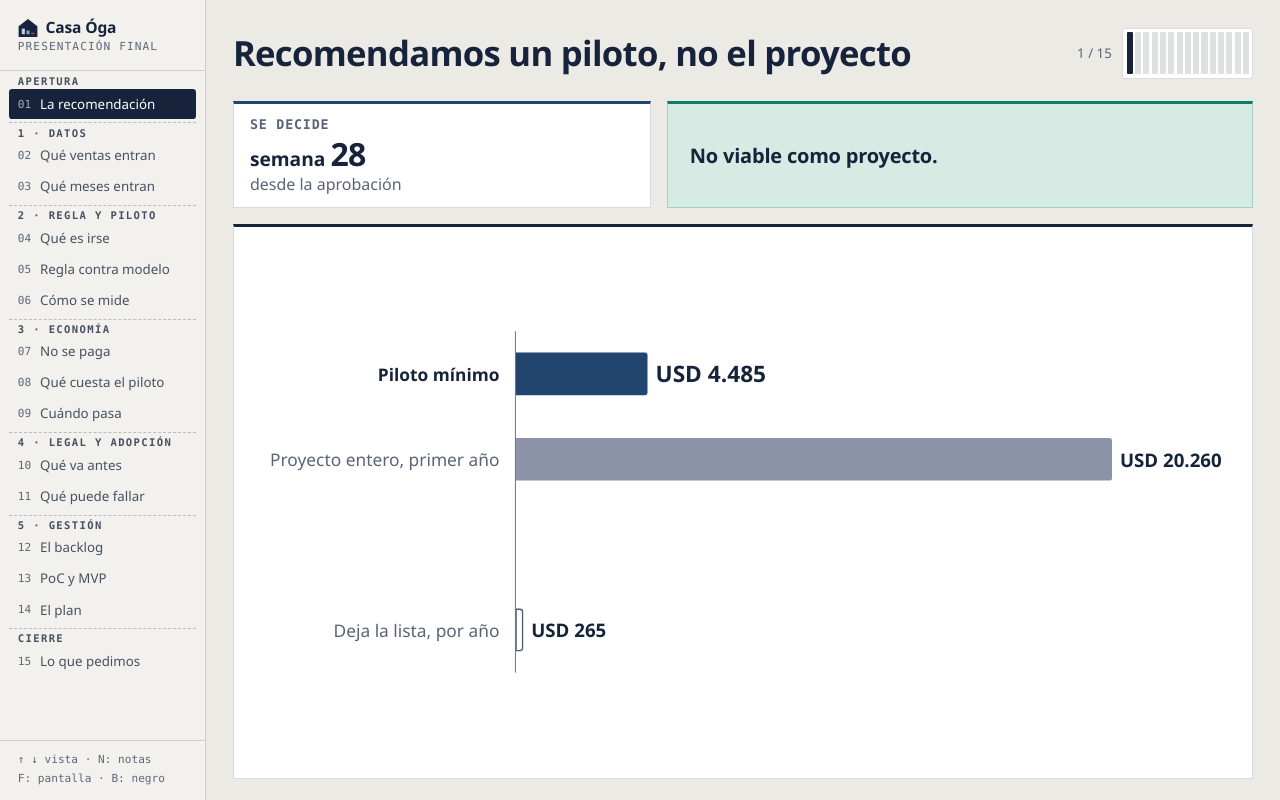
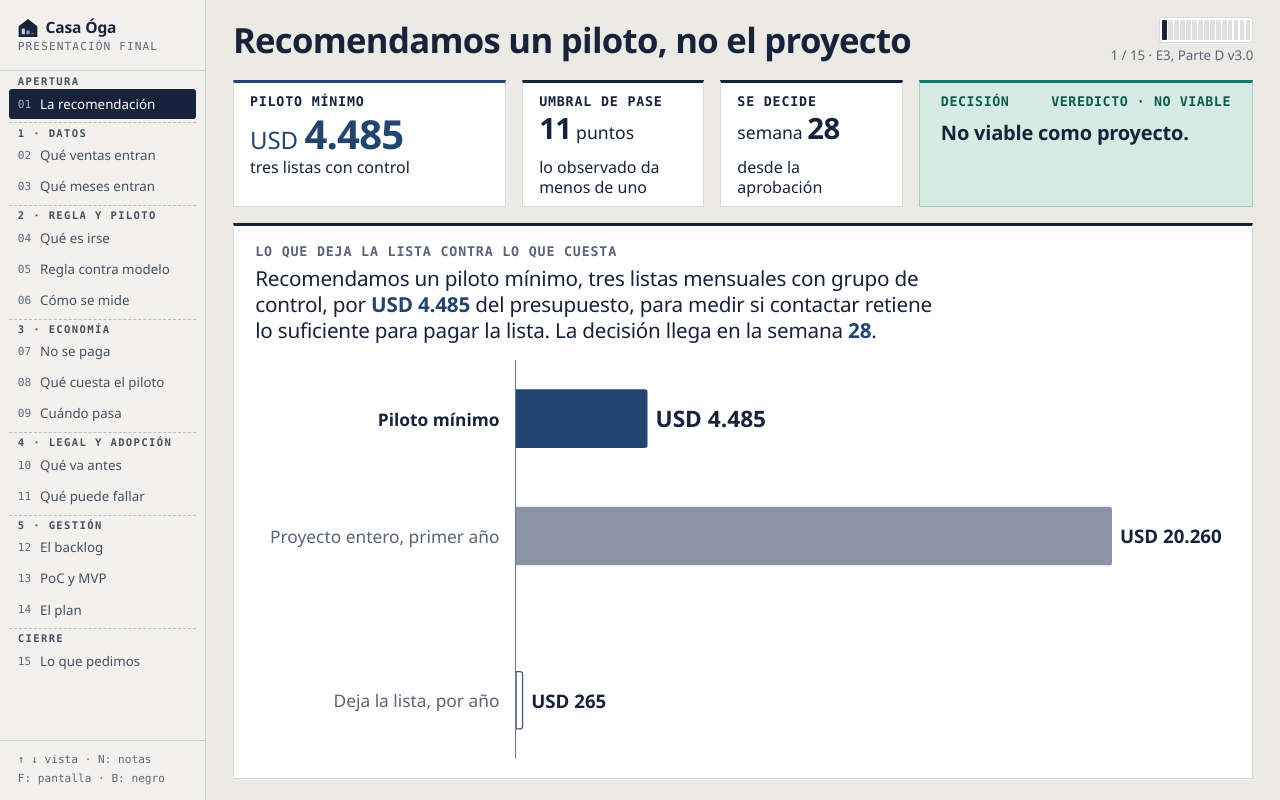
Before and after one commit to SebasCaules/TP_82.21-Data-Driven, a React (Vite) app in the folder final/: page /#v01 in a window 1280 px wide. Built offline with nearby package versions, Linux system fonts and the light colour scheme.

Commit message:
prototipo hibrido: V01 y V09 con banda de tres tarjetas, decision con area y estado, que mide y conclusion sobre el grafico del rediseno

```diff
--- a/final/src/App.jsx
+++ b/final/src/App.jsx
@@ -23,6 +23,7 @@ import { ImpresionCtx } from '../../e2/src/escala.js'
 import { VentanaCtx, medir } from '../../e3/src/zoom.js'
 import { PanelNotas, VentanaNotas } from './Notas.jsx'
 import { UCtx, calcularU } from './escala.js'
+import { esHibrida } from './hibrido.js'
 
 const hashDe = (i) => `#${VISTAS[i].id.toLowerCase()}`
 function indiceDeHash() {
@@ -280,6 +281,21 @@ export default function App() {
  *  pantalla y queda en el title del contador y en la cabecera de las notas. */
 function Encabezado({ vista }) {
   const fuente = vista.fuente ?? ''
+  // (18/11, prototipo híbrido, hibrido.js) En V01 y V09 vuelve la fuente: «n / total · fuente» en un renglón de letra
+  // secundaria, debajo de la barra de avance (en columna, así el título de V09 sigue entrando a 52 u en 1024 × 768).
+  if (esHibrida(vista.id)) {
+    return (
+      <header className="e2-enc fin-enc-hib">
+        <h1 className="e2-preg">{vista.pregunta}</h1>
+        <div className="e2-enc-der">
+          <Avance vista={vista} />
+          <span className="e2-enc-corte fin-enc-donde">
+            {`${etiquetaDe(vista).replace(/^0/, '')} / ${TOTAL_VISTAS}`}{fuente && ` · ${fuente}`}
+          </span>
+        </div>
+      </header>
+    )
+  }
   return (
     <header className="e2-enc">
       <h1 className="e2-preg">{vista.pregunta}</h1>
--- a/final/src/Plantilla.jsx
+++ b/final/src/Plantilla.jsx
@@ -40,8 +40,32 @@ export function Tarjetas({ T, items }) {
   })
 }
 
-export default function Vista({ id, items = [], cifras = [], conclusion = false, children }) {
+/** Modo híbrido (hibrido.js): banda de tres tarjetas a 3:2:2 y la verde, bloque de qué mide y conclusión arriba de la
+ *  tarjeta del gráfico, y el lienzo con todo lo que sobra. Las clases fin-hib* están en estilos_final.css. */
+function VistaHibrida({ id, T, items, cifras, children }) {
+  return (
+    <section className={`pant fin-hib fin-${id.toLowerCase()}`}>
+      <div className="fin-banda fin-banda-hib">
+        <Banda dcs={[decisionDe(T)]}>
+          <Tarjetas T={T} items={items} />
+        </Banda>
+      </div>
+      <div className="tarjeta fin-graf">
+        <div className="fin-cab">
+          <p className="fin-mide">{T.mide}</p>
+          <Conclusion T={T} cifras={cifras} />
+        </div>
+        <div className="fin-lienzo" role="img" aria-label={T.mide}>
+          <Lienzo className="lienzo">{children}</Lienzo>
+        </div>
+      </div>
+    </section>
+  )
+}
+
+export default function Vista({ id, items = [], cifras = [], conclusion = false, hibrido = false, children }) {
   const T = textosDe(id)
+  if (hibrido) return <VistaHibrida id={id} T={T} items={items} cifras={cifras}>{children}</VistaHibrida>
   return (
     <section className={`pant fin-${id.toLowerCase()}`}>
       <div className={`fin-banda ${items.length ? 'fin-banda-cifra' : 'fin-banda-sola'}`}>
--- a/final/src/barras.jsx
+++ b/final/src/barras.jsx
@@ -15,10 +15,15 @@ import { ACC, CTX, FIN_GRIS, INK, TRAZO, BarraH, LineaBase, ancho, rectRedondo,
 export const anchoEtiquetas = (datos, u) =>
   Math.ceil(Math.max(0, ...datos.map((d) => ancho(d.etiqueta, tam('cat', u), 600)))) + 24 * u
 
-function geometria(datos, w, h, u, maximo, fuera) {
-  const n = datos.length + datos.filter((d) => d.separado).length
-  const paso = Math.min(128 * u, h / Math.max(1, n))
-  const t = Math.min(64 * u, 0.5 * paso)
+// (18/11, prototipo híbrido) Con `llenar`, el bloque ocupa el alto del lienzo: el paso es h / n sin tope, la barra la
+// mitad del paso (hasta 120 u) y el hueco de la fila separada, 0,4 paso. Sin `llenar`, lo del rediseño.
+const HUECO_LLENAR = 0.4
+
+function geometria(datos, w, h, u, maximo, fuera, llenar = false) {
+  const hueco = llenar ? HUECO_LLENAR : 1
+  const n = datos.length + hueco * datos.filter((d) => d.separado).length
+  const paso = llenar ? h / Math.max(1, n) : Math.min(128 * u, h / Math.max(1, n))
+  const t = llenar ? Math.min(120 * u, 0.5 * paso) : Math.min(64 * u, 0.5 * paso)
   const rot = anchoEtiquetas(datos, u)
   const anchoVal = (d) => ancho(d.texto, tam(d.foco ? 'valFoco' : 'val', u), d.foco ? 700 : 600)
   const anchoNota = (d) => Math.max(
@@ -30,28 +35,28 @@ function geometria(datos, w, h, u, maximo, fuera) {
   const max = maximo ?? Math.max(...datos.map((d) => Math.max(d.valor, d.fantasma ?? 0)))
   const largo = Math.max(0, w - rot - cola)
   const escala = (v) => (max > 0 ? (Math.max(0, v) / max) * largo : 0)
-  return { paso, t, rot, escala, alto: n * paso }
+  return { paso, t, rot, escala, alto: n * paso, hueco }
 }
 
-export function BarrasFin({ w, h, datos, maximo }) {
+export function BarrasFin({ w, h, datos, maximo, llenar = false }) {
   const u = useU()
   if (!datos?.length) return null
   // primera pasada con las notas fantasma adentro; las que no entran pasan a la derecha y se mide de nuevo
   let fuera = new Set()
-  let g = geometria(datos, w, h, u, maximo, fuera)
+  let g = geometria(datos, w, h, u, maximo, fuera, llenar)
   const noEntra = (gg, d) => d.notaFantasma &&
     ancho(d.notaFantasma, tam('cat', u), 700) + 32 * u > gg.escala(d.fantasma) - gg.escala(d.valor)
   fuera = new Set(datos.filter((d) => noEntra(g, d)))
   if (fuera.size) {
-    g = geometria(datos, w, h, u, maximo, fuera)
+    g = geometria(datos, w, h, u, maximo, fuera, llenar)
     fuera = new Set(datos.filter((d) => noEntra(g, d)))
   }
-  const { paso, t, rot, escala, alto } = g
+  const { paso, t, rot, escala, alto, hueco } = g
   const x0 = rot
   const y0 = Math.max(0, (h - alto) / 2)
   let y = y0
   const filas = datos.map((d) => {
-    if (d.separado) y += paso
+    if (d.separado) y += hueco * paso
     const fila = { d, yc: y + paso / 2 }
     y += paso
     return fila
@@ -107,5 +112,5 @@ export function BarrasFin({ w, h, datos, maximo }) {
 
 /** El dibujo para Lienzo: recibe { w, h } y devuelve el BarrasFin. */
 export const barras = (props) => function Dibujo({ w, h }) {
-  return <BarrasFin datos={props.datos} maximo={props.maximo} w={w} h={h} />
+  return <BarrasFin datos={props.datos} maximo={props.maximo} llenar={props.llenar} w={w} h={h} />
 }
--- a/final/src/contenido_final.js
+++ b/final/src/contenido_final.js
@@ -324,8 +324,8 @@ export const CF = {
             sigue: [' puntos; el umbral pide ', ' con descuento y ', ' sin descuento.'],
             barras: {
               hoy: 'Con lo observado',
-              sin: 'Rama sin descuento',
-              con: 'Rama con descuento',
+              sin: 'Umbral, rama sin descuento',
+              con: 'Umbral, rama con descuento',
               eje: 'Puntos de diferencia de cruce',
             },
             decision: {
--- a/final/src/estilos_final.css
+++ b/final/src/estilos_final.css
@@ -124,6 +124,87 @@
 /* Notas: el renglón de quién presenta va pegado al de arriba. */
 .fin-notas-quien { margin-top: -4px; }
 
+/* ---------- prototipo híbrido (18/11, fase 6; hibrido.js): solo V01 y V09 ---------- */
+/* El marco y el gráfico del rediseño; la banda de tres tarjetas a 3:2:2 con la verde a un tercio, la fila «Decisión ·
+   área · estado», qué mide y la conclusión de 8e633e8. Presupuesto a 1920 × 1080: encabezado 96 u, banda 190 u, bloque
+   de conclusión unos 110 u y el lienzo con el resto (unos 530 u). Todo bajo .fin-hib o .fin-enc-hib: las otras trece
+   vistas no cambian. */
+.e3-vp {
+  --fin-h-cifra: calc(var(--fin-u) * 60);
+  --fin-h-cifra2: calc(var(--fin-u) * 44);
+  --fin-h-concl: calc(var(--fin-u) * 31);
+  --fin-h-banda: calc(var(--fin-u) * 190);
+}
+/* Encabezado: 96 u. A la derecha, en columna, la barra de avance (en u: 132 × 30 por dentro) y debajo «n / 15 · fuente»
+   en letra secundaria de 20 u. */
+.e3-vp .e2-enc.fin-enc-hib { height: calc(var(--fin-u) * 96); padding: var(--fin-s3) calc(var(--fin-u) * 40) 0; }
+.e3-vp .e2-enc.fin-enc-hib .e2-enc-der {
+  display: flex; flex-direction: column; align-items: flex-end; justify-content: center; gap: calc(var(--fin-u) * 6);
+  flex-shrink: 0;
+}
+.e3-vp .e2-enc.fin-enc-hib .e3-avance { padding: calc(var(--fin-u) * 3); }
+.e3-vp .e2-enc.fin-enc-hib .e3-avance-barras {
+  width: calc(var(--fin-u) * 132); height: calc(var(--fin-u) * 30); gap: calc(var(--fin-u) * 2);
+}
+.e3-vp .e2-enc .e2-enc-corte.fin-enc-donde {
+  font: 400 var(--fin-t-rotulo)/1.25 var(--fuente); letter-spacing: 0; color: var(--e3-ctx); white-space: nowrap;
+}
+.e3-vp .cuerpo:has(> .pant.fin-hib) { padding-top: var(--fin-s3); }
+
+/* Banda: la misma forma en todas las vistas híbridas. Tres tarjetas a 3:2:2 (span 3, 2, 2 de 8e633e8) y la verde a un
+   tercio del ancho (520 u de 1560 con el riel, como --e2-dec-w a 1920). */
+.e3-vp .fin-hib .fin-banda .e2-banda {
+  height: var(--fin-h-banda); grid-template-columns: minmax(0, 2fr) minmax(0, 1fr);
+}
+.e3-vp .fin-hib .fin-banda .e2-banda > .e2-banda-cifras {
+  grid-auto-flow: column; grid-template-columns: minmax(0, 3fr) minmax(0, 2fr) minmax(0, 2fr);
+}
+/* Tarjeta: rótulo, cifra y fragmento arriba, en filas a la misma altura en las tres (la fila de la cifra mide lo que la
+   central, 60 u, y las cifras apoyan abajo). */
+.e3-vp .fin-hib .fin-banda .e2-banda-cifras > .tarjeta {
+  align-content: start; gap: 0; padding: var(--fin-s2) var(--fin-s3) calc(var(--fin-u) * 8);
+}
+.e3-vp .fin-hib .fin-banda .e2-banda-cifras > .tarjeta:not(.e2-central) { border-top: calc(var(--fin-u) * 5) solid var(--ink); }
+.e3-vp .fin-hib .fin-banda .e2-banda-cifras .kpi-lbl { font: 600 var(--fin-t-rotulo)/1.25 var(--mono); color: var(--ink); }
+.e3-vp .fin-hib .fin-banda .e2-banda-cifras .ban-par { margin-top: calc(var(--fin-u) * 6); }
+.e3-vp .fin-hib .fin-banda .e2-banda-cifras .tarjeta .par-item { min-height: var(--fin-h-cifra); align-items: flex-end; }
+.e3-vp .fin-hib .fin-banda .e2-banda-cifras .tarjeta .par-val.e2-cifra {
+  font: 600 var(--fin-h-cifra2)/1 var(--fuente); letter-spacing: -.02em; color: var(--ink);
+}
+.e3-vp .fin-hib .fin-banda .e2-banda-cifras .tarjeta.e2-central .par-val.e2-cifra {
+  font-size: var(--fin-h-cifra); font-weight: 700; color: var(--acc);
+}
+.e3-vp .fin-hib .fin-banda .e2-banda-cifras .par-val .par-unidad { font-size: .6em; font-weight: 400; }
+.e3-vp .fin-hib .fin-banda .e2-banda-cifras .e2-linea {
+  margin-top: calc(var(--fin-u) * 6); font: 500 var(--fin-t-linea)/1.2 var(--fuente); color: var(--ink);
+  text-wrap: balance;
+}
+/* Tarjeta de decisión: vuelve la fila «Decisión» y «área · estado» (20 u, mono, verde oscuro) y debajo la frase. */
+.e3-vp .fin-hib .fin-banda .e2-banda > .tarjeta-dec {
+  justify-content: flex-start; padding: var(--fin-s2) var(--fin-s4) calc(var(--fin-u) * 12);
+}
+.e3-vp .fin-hib .fin-banda .e2-banda > .tarjeta-dec .kpi-lbl {
+  display: flex; justify-content: space-between; flex-wrap: wrap; gap: calc(var(--fin-u) * 4) var(--fin-s2);
+  font: 700 var(--fin-t-rotulo)/1.25 var(--mono); letter-spacing: .04em; text-transform: uppercase;
+  color: var(--dec-osc);
+}
+.e3-vp .fin-hib .fin-banda .e2-banda > .tarjeta-dec .kpi-lbl b { font-weight: 700; color: var(--dec-osc); }
+.e3-vp .fin-hib .fin-banda .e2-banda > .tarjeta-dec .dec-llano { margin-top: calc(var(--fin-u) * 14); }
+
+/* Tarjeta del gráfico: qué mide (20 u, mono, secundario) y la conclusión (31 u, 500) arriba; el lienzo llena el resto. */
+.e3-vp .fin-hib .tarjeta.fin-graf { padding: calc(var(--fin-u) * 28) var(--fin-s4); }
+.e3-vp .fin-hib .fin-cab { gap: var(--fin-s1); }
+.e3-vp .fin-hib .fin-mide {
+  margin: 0; font: 600 var(--fin-t-rotulo)/1.25 var(--mono); text-transform: uppercase; letter-spacing: .06em;
+  color: var(--e3-ctx);
+}
+.e3-vp .fin-hib .fin-graf .e3-conclusion {
+  font: 500 var(--fin-h-concl)/1.25 var(--fuente); letter-spacing: -.01em; color: var(--ink); text-wrap: balance;
+}
+/* La cifra de la conclusión: azul de acento y 800 (el azul solo no se distingue de la tinta). */
+.e3-vp .fin-hib .fin-graf .e3-conclusion b { font-weight: 800; color: var(--acc); }
+.e3-vp .fin-hib .fin-cab + .fin-lienzo { margin-top: var(--fin-s3); }
+
 /* Hoja impresa: la unidad de la ventana lógica mínima. */
 @media print {
   .e3-vp { --fin-u: .6px !important; }
--- /dev/null
+++ b/final/src/hibrido.js
@@ -0,0 +1,8 @@
+// Prototipo híbrido (18/11, fase 6 de la auditoría de dataviz): el marco y el gráfico del rediseño con la banda de tres
+// tarjetas, la tarjeta verde con su fila «Decisión · área · estado», el bloque de qué mide y la conclusión de la versión
+// anterior (8e633e8). Se prueba en estas vistas antes de llevarlo a las otras trece. App.jsx lo lee para el encabezado
+// (la fuente vuelve debajo de «n / 15»); cada vista de la lista pasa `hibrido` a Plantilla.jsx.
+
+export const HIBRIDAS = new Set(['V01', 'V09'])
+
+export const esHibrida = (id) => HIBRIDAS.has(id)
--- a/final/src/vistas/V01_Recomendacion.jsx
+++ b/final/src/vistas/V01_Recomendacion.jsx
@@ -1,7 +1,9 @@
 // V01 · La recomendación (apertura, Tomas F.). Spec de dataviz g V01 (18/11): una tarjeta, la semana de la decisión
 // (G63), y la tarjeta de decisión con «No viable como proyecto.»; el veredicto entero queda en su title y en la voz. El
 // gráfico: el piloto mínimo (G64) en --acc contra el proyecto entero el primer año (G39) en gris y, separado, lo que deja
-// la lista por año (G54) en contorno, porque es un beneficio y no un costo. Sin conclusión ni eje.
+// la lista por año (G54) en contorno, porque es un beneficio y no un costo. Sin eje.
+// (18/11, prototipo híbrido) Vuelven de 8e633e8 las tres tarjetas (piloto mínimo G64, umbral de pase G67.con_descuento,
+// semana de la decisión G63), qué mide y la conclusión con sus dos cifras; el gráfico llena el lienzo (llenar).
 
 import Vista from '../Plantilla.jsx'
 import { barras } from '../barras.jsx'
@@ -22,8 +24,14 @@ export default function V01Recomendacion() {
     { etiqueta: B.deja, valor: A.G54.valor, texto: usd(A.G54.valor), contorno: true, separado: true },
   ]
   return (
-    <Vista id={ID} items={[{ clave: 'semana', valor: fijo(A['G63.semana_decision'].valor) }]}>
-      {barras({ datos, maximo: A.G39.valor })}
+    <Vista id={ID} hibrido
+           items={[
+             { clave: 'piloto', valor: usd(A.G64.valor) },
+             { clave: 'umbral', valor: fijo(A['G67.con_descuento'].valor) },
+             { clave: 'semana', valor: fijo(A['G63.semana_decision'].valor) },
+           ]}
+           cifras={[usd(A.G64.valor), fijo(A['G63.semana_decision'].valor)]}>
+      {barras({ datos, maximo: A.G39.valor, llenar: true })}
     </Vista>
   )
 }
--- a/final/src/vistas/V09_Umbral.jsx
+++ b/final/src/vistas/V09_Umbral.jsx
@@ -4,11 +4,14 @@
 // rama sin descuento arriba y el de la rama con descuento abajo, para no encimarse. Sin eje ni corchete: el hueco entre
 // la marca y las líneas es el mensaje. Banda sola: las tres cifras están en la escala, cada una con su unidad («puntos»,
 // el texto de DF; decisión CH-06). Sin conclusión.
+// (18/11, prototipo híbrido) Vuelven de 8e633e8 las tres tarjetas (umbral de pase G67.con_descuento, sin descuento
+// G67.sin_descuento y «menos de» Math.ceil(G62.tasa_observada)), qué mide y la conclusión con sus tres cifras.
 
 import Vista from '../Plantilla.jsx'
 import { DF } from '../datos_final.js'
 import { textosDe } from '../textos.js'
 import { ACC, CTX, INK, PISTA, Umbral, ancho, rectRedondo, tam, useU } from '../svg.jsx'
+import { fijo } from '../../../e3/src/formato.js'
 
 const ID = 'V09'
 const A = DF.anclas
@@ -23,18 +26,23 @@ const TOPE = Math.ceil(CON)
 
 export const meta = { id: ID }
 
+// (18/11, prototipo híbrido) Rótulos a 26 u y valores a 34 u (ESCALA de svg.jsx: cat y valFoco); el bloque llena el 82 %
+// del alto del lienzo: la pista crece con el alto (28 %, entre 72 y 160 u) y las líneas de umbral se alargan hasta sus
+// rótulos con lo que sobra.
+const LLENA = 0.82
+
 function Dibujo({ w, h }) {
   const u = useU()
-  const fNom = tam(28, u)
-  const fVal = tam(48, u)
-  const altoPista = 72 * u
-  const sobra = 20 * u
+  const fNom = tam('cat', u)
+  const fVal = tam('valFoco', u)
   const largo = 0.85 * w
   const xP = (w - largo) / 2
   const xs = (v) => xP + (v / TOPE) * largo
   // arriba: nombre, valor, 12 u, la línea que sobresale; abajo, lo mismo en espejo
   const dVal = fNom * 1.25 + 0.25 * fVal   // del nombre al valor: el renglón del nombre más el ascendente del valor
   const rotulo = dVal + fVal * 1.1
+  const altoPista = Math.min(160 * u, Math.max(72 * u, 0.28 * h))
+  const sobra = Math.max(20 * u, (LLENA * h - altoPista - 2 * (rotulo + 12 * u)) / 2)
   const alto = 2 * (rotulo + 12 * u + sobra) + altoPista
   const y0 = Math.max(0, (h - alto) / 2)
   const yP = y0 + rotulo + 12 * u + sobra
@@ -71,7 +79,13 @@ function Dibujo({ w, h }) {
 
 export default function V09Umbral() {
   return (
-    <Vista id={ID}>
+    <Vista id={ID} hibrido
+           items={[
+             { clave: 'con', valor: fijo(CON, 2) },
+             { clave: 'sin', valor: fijo(SIN, 2) },
+             { clave: 'hoy', valor: fijo(Math.ceil(HOY)) },
+           ]}
+           cifras={[fijo(HOY, 2), fijo(CON, 2), fijo(SIN, 2)]}>
       {({ w, h }) => <Dibujo w={w} h={h} />}
     </Vista>
   )
```
